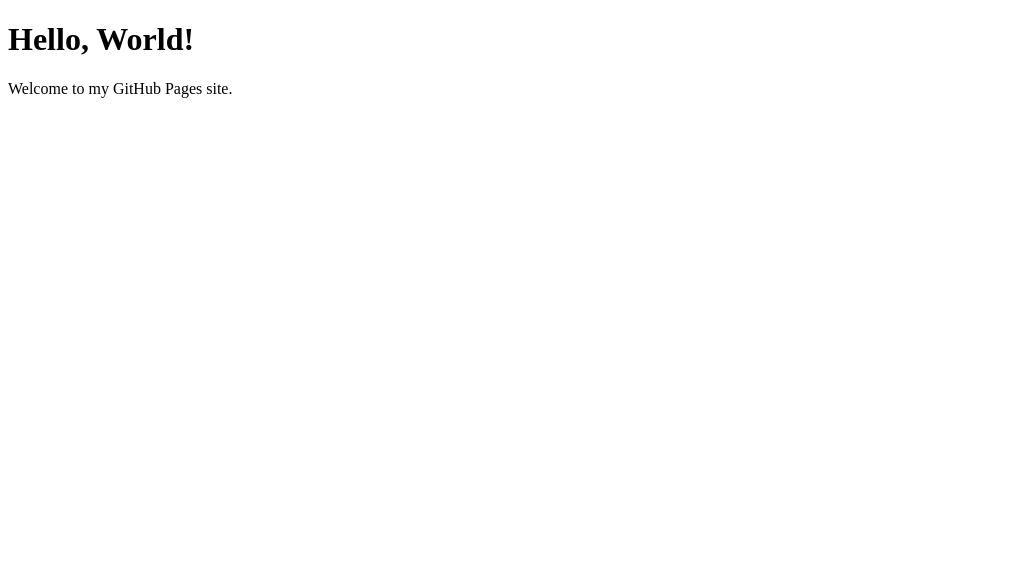
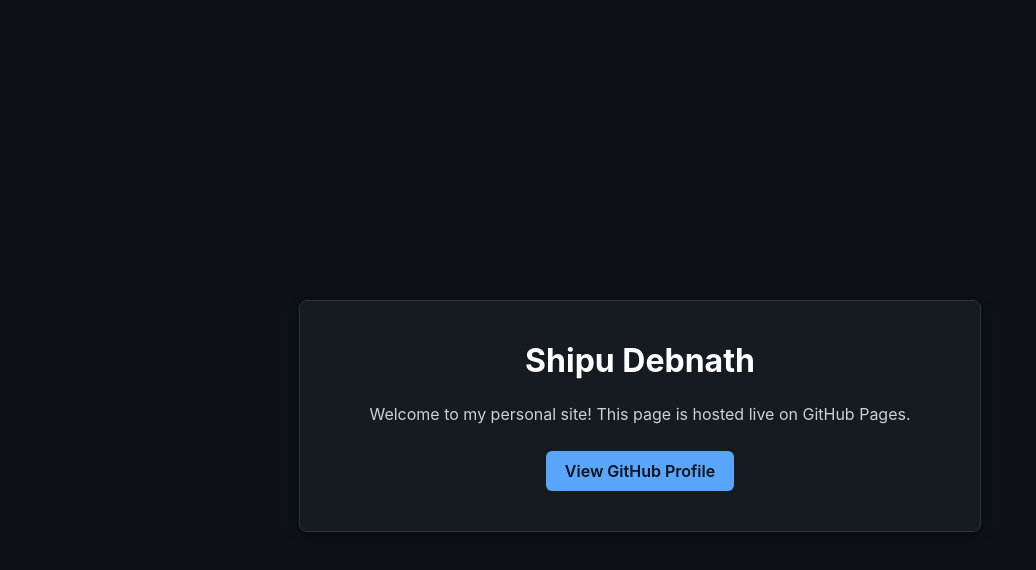
Before and after one commit to ShipuDebnath/shipu.github.io, a plain HTML site: page index.html in a window 1280 px wide. Shown: the whole page, without its empty margins (0-1036 px from the left). Drawn offline with Linux system fonts and the light colour scheme.

Commit message:
Revamp index.html with new layout and styles

```diff
--- a/index.html
+++ b/index.html
@@ -1,10 +1,75 @@
 <!DOCTYPE html>
-<html>
+<html lang="en">
 <head>
-    <title>My Website</title>
+    <meta charset="UTF-8">
+    <meta name="viewport" content="width=device-width, initial-scale=1.0">
+    <title>Shipu Debnath</title>
+    <style>
+        :root {
+            --bg-color: #0d1117;
+            --card-bg: #161b22;
+            --text-color: #c9d1d9;
+            --accent-color: #58a6ff;
+            --border-color: #30363d;
+        }
+        body {
+            font-family: -apple-system, BlinkMacSystemFont, "Segoe UI", Roboto, Helvetica, Arial, sans-serif;
+            background-color: var(--bg-color);
+            color: var(--text-color);
+            margin: 0;
+            padding: 1rem;
+            display: flex;
+            justify-content: center;
+            align-items: center;
+            min-height: 100vh;
+        }
+        .container {
+            max-width: 600px;
+            width: 100%;
+            padding: 2.5rem;
+            background: var(--card-bg);
+            border: 1px solid var(--border-color);
+            border-radius: 8px;
+            text-align: center;
+            box-shadow: 0 4px 12px rgba(0, 0, 0, 0.3);
+        }
+        h1 {
+            margin-top: 0;
+            color: #ffffff;
+            font-size: 2rem;
+        }
+        p {
+            line-height: 1.6;
+            margin-bottom: 1.5rem;
+        }
+        .links {
+            display: flex;
+            gap: 1rem;
+            justify-content: center;
+            flex-wrap: wrap;
+        }
+        .btn {
+            display: inline-block;
+            padding: 0.6rem 1.2rem;
+            background-color: var(--accent-color);
+            color: #0d1117;
+            text-decoration: none;
+            border-radius: 6px;
+            font-weight: 600;
+            transition: opacity 0.2s;
+        }
+        .btn:hover {
+            opacity: 0.85;
+        }
+    </style>
 </head>
 <body>
-    <h1>Hello, World!</h1>
-    <p>Welcome to my GitHub Pages site.</p>
+    <div class="container">
+        <h1>Shipu Debnath</h1>
+        <p>Welcome to my personal site! This page is hosted live on GitHub Pages.</p>
+        <div class="links">
+            <a href="https://github.com/ShipuDebnath" class="btn" target="_blank">View GitHub Profile</a>
+        </div>
+    </div>
 </body>
 </html>
```
